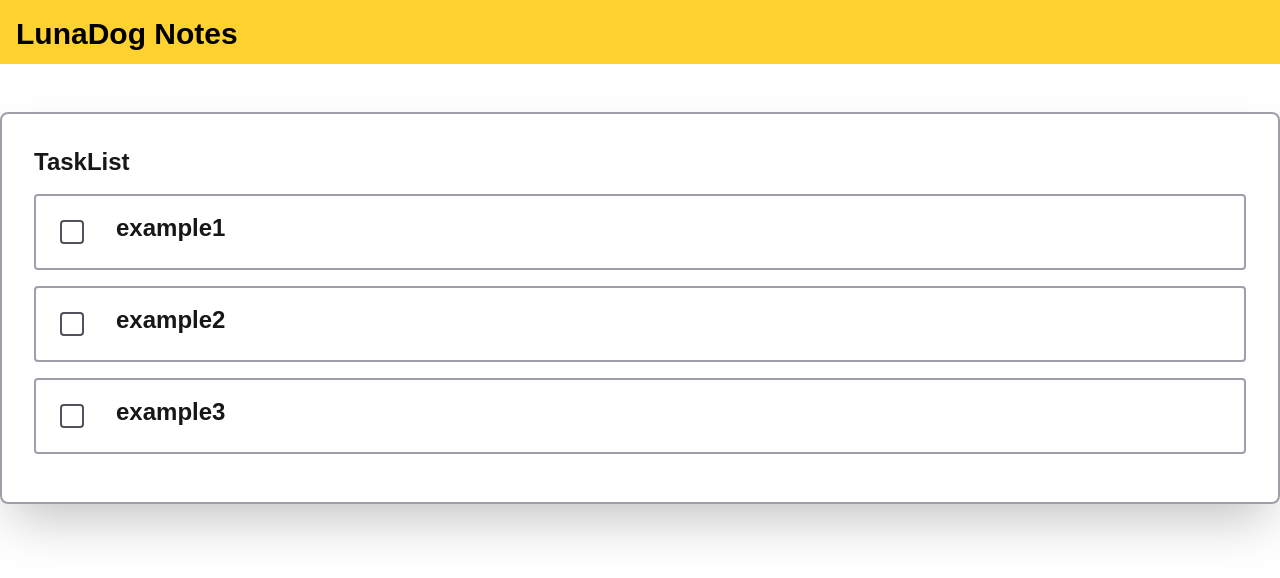
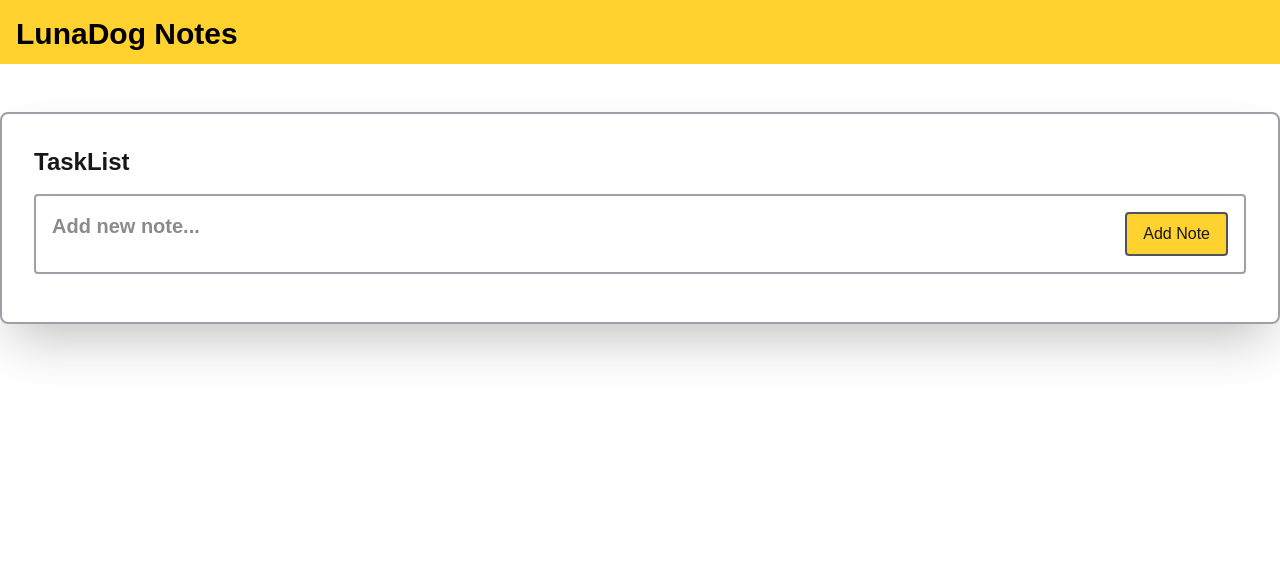
Before and after one commit to nomorepinto/NextJSPractice-NoteTakingApp-, a Next.js app: page / in a window 1280 px wide. Shown: the top 578 px of the page. Built offline with nearby package versions, Linux system fonts and the light colour scheme.

Commit message:
compartmentalized note bullet, added add functionality and strikethrough

```diff
--- a/src/components/NoteBody.tsx
+++ b/src/components/NoteBody.tsx
@@ -1,14 +1,20 @@
-import NoteBullet from "./NoteBullet";
+"use client";
 
-let notes : string[] = ["example1", "example2", "example3"];
+import NoteBullet, { NoteBulletAddNew } from "./NoteBullet";
+import React, { useState } from "react";
+
 
 function NoteBody(){
+
+    const [notes, setNotes] = useState<string[]>([]);
+
     return(
     <div className="container mx-auto border-2 border-zinc-400 rounded-lg my-12 shadow-2xl p-8">
         <h2 className="text-2xl font-bold mb-4">TaskList</h2>
         {notes.map((note) => (
             <NoteBullet key={note} note={note} />
         ))}
+        <NoteBulletAddNew notes={notes} setNotes={setNotes} />
     </div>
     )
 }
--- a/src/components/NoteBullet.tsx
+++ b/src/components/NoteBullet.tsx
@@ -1,17 +1,58 @@
-import NoteCheckBox from "./NoteCheckBox";
+"use client";
 
-function NoteBullet({note} : {note: string}){
+import React, {useState} from "react";
+
+function NoteBullet({note} : {note: string}) {
+
+    const baseClass : string = "w-6 h-6 mt-2 mb-2 ml-2 mr-4 border-2 border-zinc-600 rounded-sm hover:bg-amber-300 transition-colors duration-200 ease-in-out";
+    const checkedClass : string = "w-6 h-6 mt-2 mb-2 ml-2 mr-4 border-2 border-zinc-600 rounded-sm bg-amber-300";
+
+    const [checked, setChecked] = useState(false);
+
+    const toggleChecked = () => {
+        setChecked(!checked);
+    }
+
     return(
     <div className="container mx-auto border-2 border-zinc-400 rounded-sm my-4 p-4">
         <div className="grid grid-cols-[auto_1fr] items-start gap-4">
-        <NoteCheckBox />
-        <div className="min-w-0">
-            <h2 className="text-2xl font-bold break-words">
-                {note}
-            </h2>
-        </div>
+            <button onClick={toggleChecked} className={checked ? checkedClass : baseClass}>
+                {checked ? "✓" : ""}
+            </button>
+            <div className="min-w-0">
+                <h2 className={`text-2xl font-bold wrap-break-words ${checked ? "line-through text-gray-500" : ""}`}>
+                    {note}
+                </h2>
+            </div>
         </div>
     </div>
     )
 }
+
+function NoteBulletAddNew({notes, setNotes} : {notes?: string[], setNotes?: React.Dispatch<React.SetStateAction<string[]>>}) {
+
+    const [newNote, setNewNote] = useState("");
+
+    const handleAddNote = () => {
+        if (newNote.trim() !== "" && setNotes) {
+            setNotes([...notes!, newNote]);
+            setNewNote("");
+        }
+    }
+
+    return(
+    <div className="container mx-auto border-2 border-zinc-400 rounded-sm my-4 p-4">
+        <div className="grid grid-cols-[auto_1fr] items-start gap-4">
+            <div className="min-w-0">
+                <input type="text" placeholder="Add new note..." className="w-full text-xl font-bold wrap-break-words outline-none" id = "newNote" value={newNote} onChange={(e) => setNewNote(e.target.value)} />
+            </div>
+            <div className="min-w-0 flex justify-end">
+                <button className="bg-amber-300 rounded-sm px-4 py-2 border-2 border-zinc-600 hover:bg-amber-400 transition-colors duration-200 ease-in-out end-auto" onClick={handleAddNote}>Add Note </button>
+            </div>
+        </div>
+    </div>
+    )
+}
+
 export default NoteBullet;
+export {NoteBulletAddNew};
--- a/src/components/NoteCheckBox.tsx
+++ /dev/null
@@ -1,10 +0,0 @@
-'use client';
-
-function NoteCheckBox(){
-    return(
-    //<input type = "checkbox" name="checkbox" className = "w-6 h-6 mt-2 mb-2 ml-2 mr-4"/>
-    <button className="w-6 h-6 mt-2 mb-2 ml-2 mr-4 border-2 border-zinc-600 rounded-sm hover:bg-amber-300 focus:bg-amber-300 transition-colors"/>
-    )
-
-}
-export default NoteCheckBox;
```
